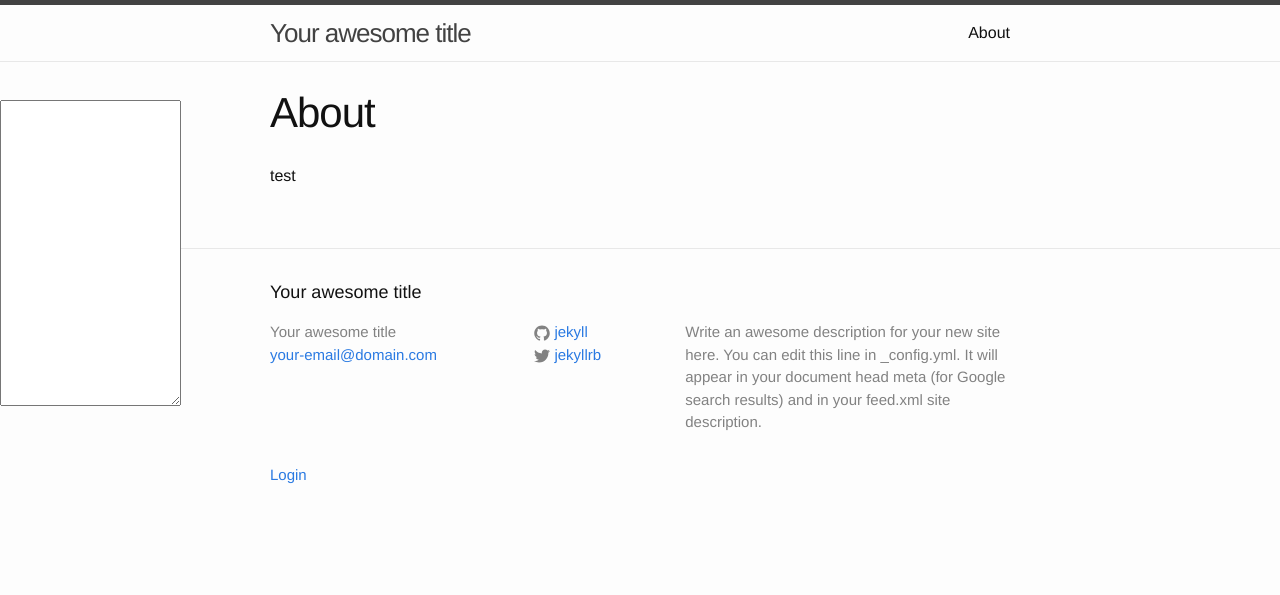
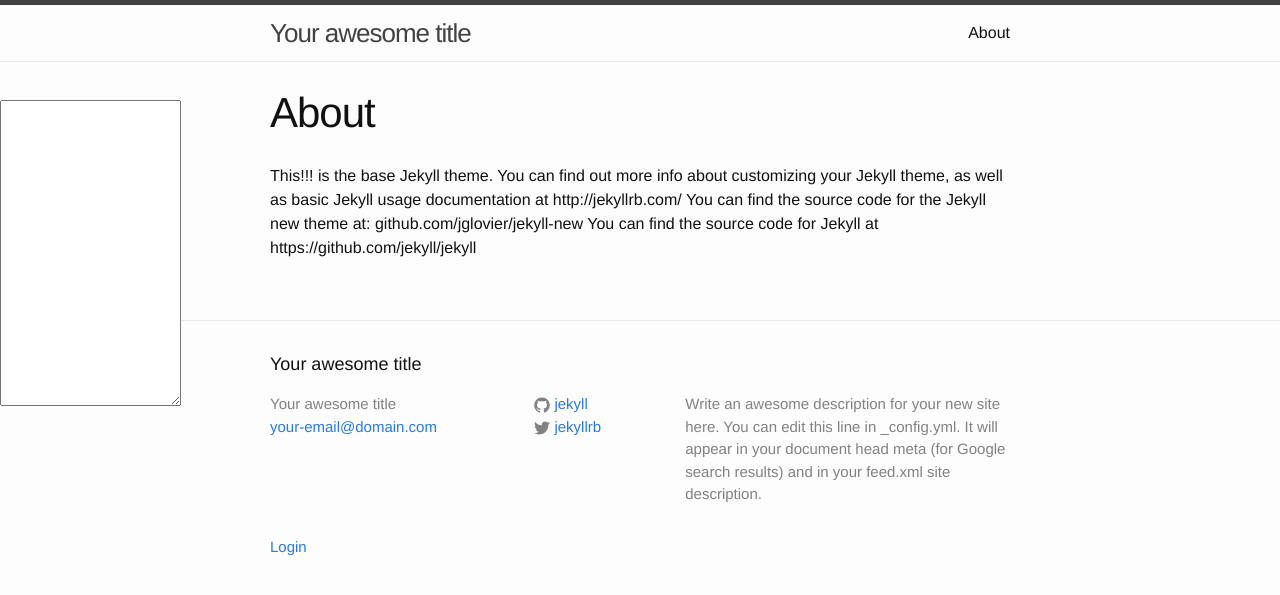
Before and after one commit to masonforest/windows98, a Jekyll site: the page built from about.html, in a window 1280 px wide. Shown: the top 595 px of the page. Built offline with Jekyll 4.4.1, drawn with Linux system fonts in a browser that asks for light colours; nearby versions of some CDN libraries.

Commit message:
Windows 98 - Update

```diff
--- a/about.html
+++ b/about.html
@@ -3,4 +3,9 @@
 title: About
 permalink: /about/
 ---
-test
+
+    This!!! is the base Jekyll theme. You can find out more info about customizing your Jekyll theme, as well as basic Jekyll usage documentation at http://jekyllrb.com/
+
+You can find the source code for the Jekyll new theme at: github.com/jglovier/jekyll-new
+
+You can find the source code for Jekyll at https://github.com/jekyll/jekyll
```
